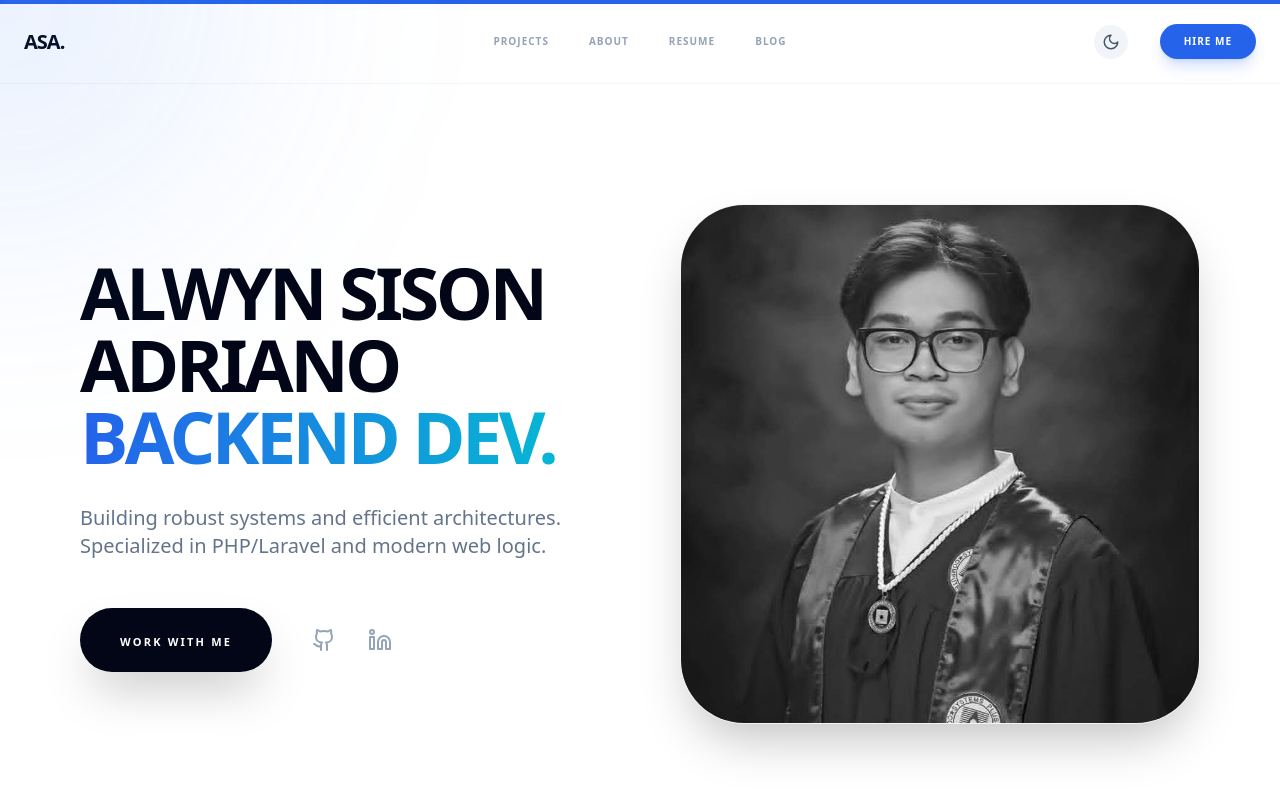
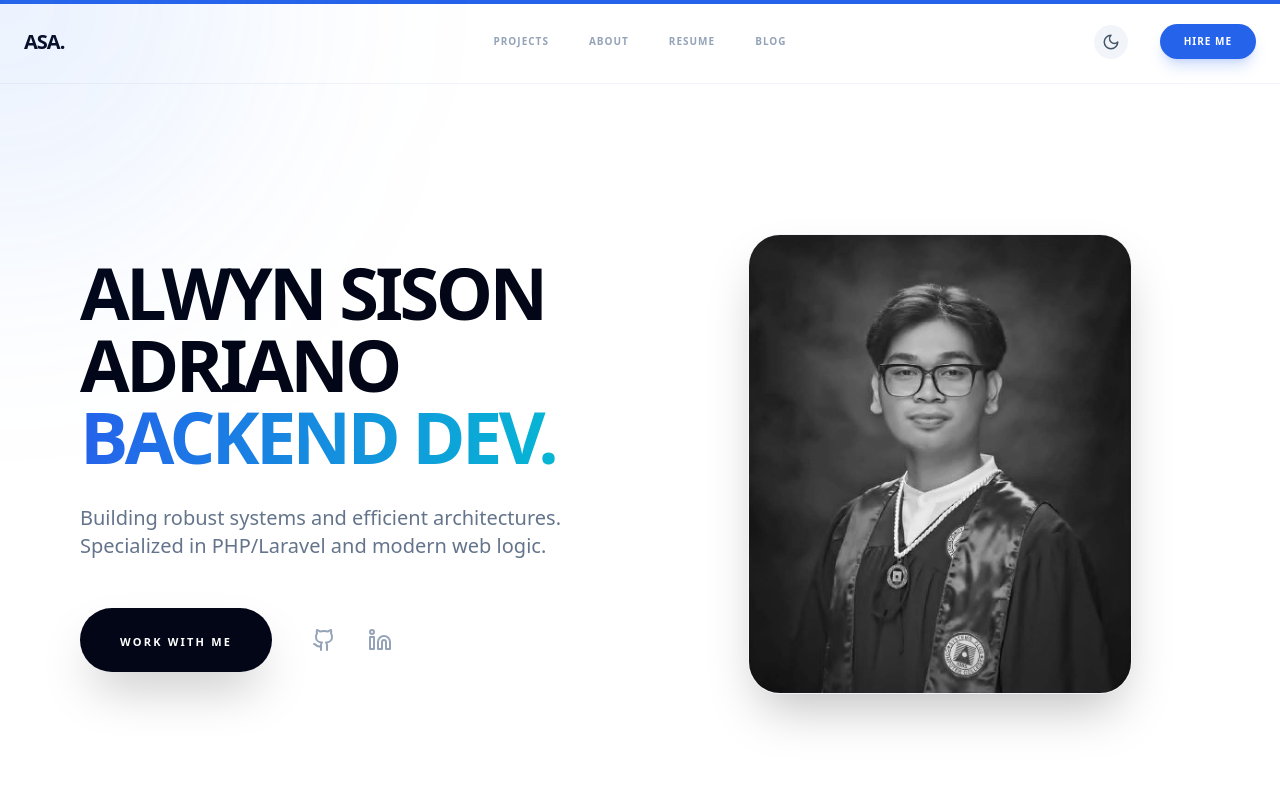
Before and after one commit to sis0n/alwynsisonadriano, a React (Vite) app: page / in a window 1280 px wide. Shown: the top 800 px of the page. Built offline with nearby package versions, Linux system fonts and the light colour scheme.

Commit message:
fix: resize and center hero image for better visual balance

```diff
--- a/src/pages/Home.tsx
+++ b/src/pages/Home.tsx
@@ -129,9 +129,9 @@ const Home: React.FC = () => {
               initial={{ opacity: 0, scale: 0.98 }}
               animate={{ opacity: 1, scale: 1 }}
               transition={{ duration: 1.2, delay: 0.2 }}
-              className="relative hidden lg:block"
+              className="relative hidden lg:flex justify-center items-center"
             >
-              <div className="aspect-square rounded-[4rem] bg-slate-100 dark:bg-slate-900 overflow-hidden shadow-2xl group border border-slate-100 dark:border-slate-800">
+              <div className="w-full max-w-sm aspect-w-4 aspect-h-5 rounded-[2rem] bg-slate-100 dark:bg-slate-900 overflow-hidden shadow-2xl group border border-slate-100 dark:border-slate-800">
                 <img
                   src={gradPhoto}
                   alt={name}
```
